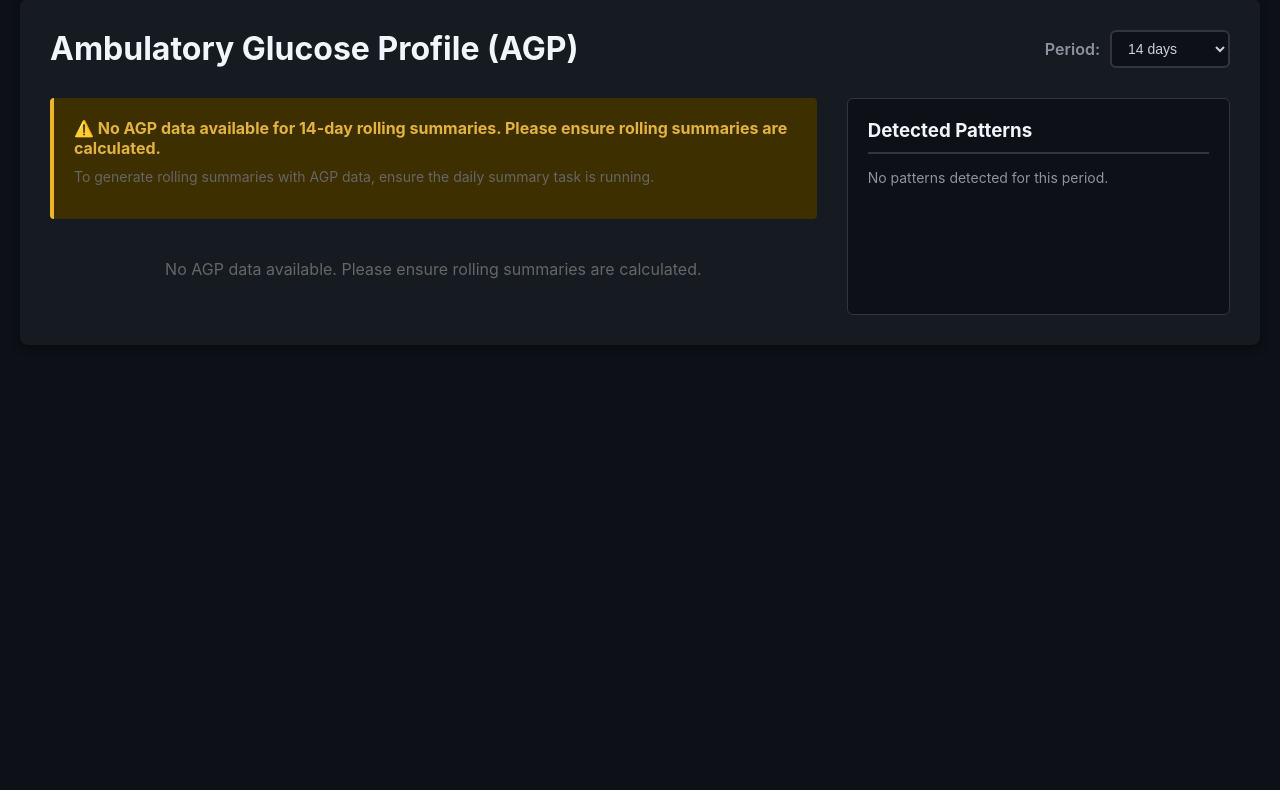
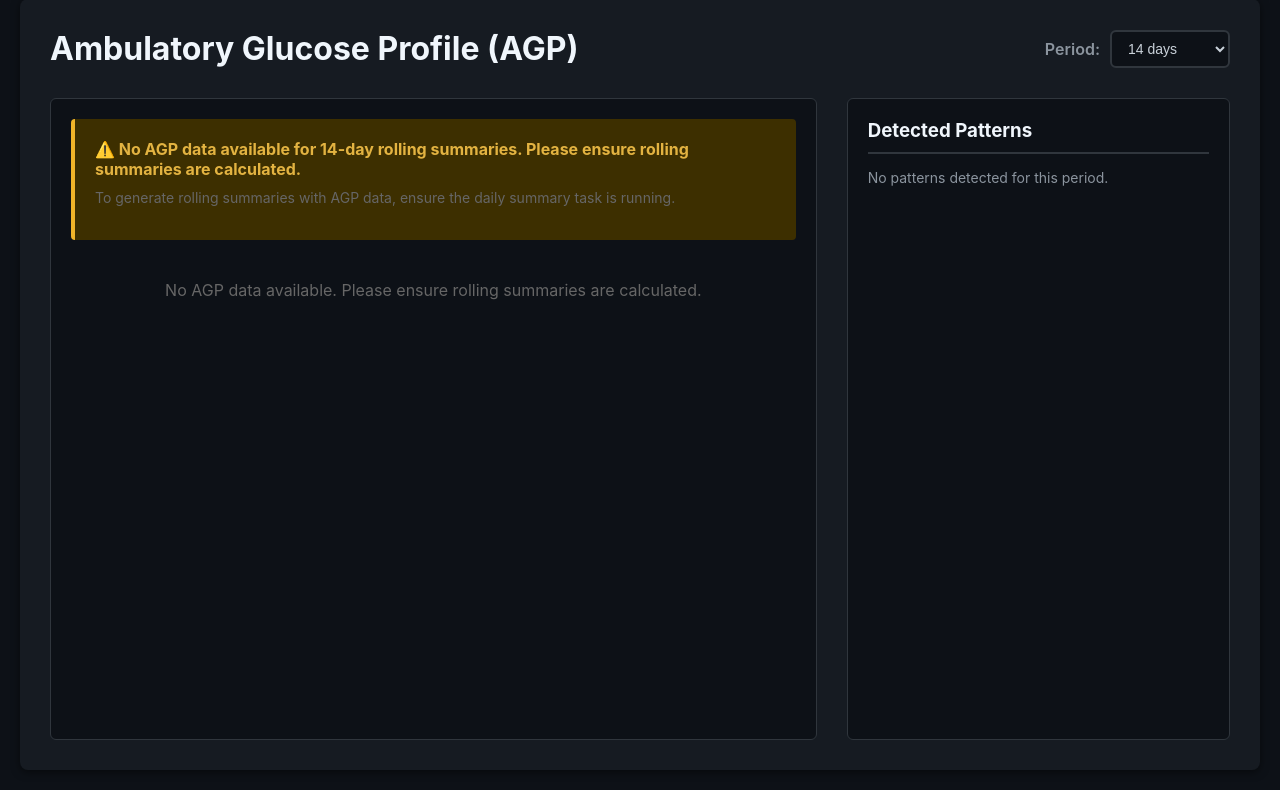
Before and after one commit to scimone/diafit-backend, a Django app: page /summary/agp/ in a window 1280 px wide. Shown: the part 21-811 px from the top of the page. Before the commit the page ends 336 px from the top, so only its background shows below. Run offline with Django 5.2, Linux system fonts and the light colour scheme; the visitor is signed in with stand-in values (Sample User, id 1); data that the repository does not hold is empty; some libraries are stand-ins or nearby versions.

Commit message:
Refactor AGP visualization styles and update layout for improved aesthetics and usability

```diff
--- a/summary/static/summary/css/agp_visualization.css
+++ b/summary/static/summary/css/agp_visualization.css
@@ -23,6 +23,13 @@ body {
 
 .left-column {
     min-width: 0;
+    align-items: start;
+    background: #0d1117;
+    border-radius: 6px;
+    padding: 20px;
+    border: 1px solid #30363d;
+    height: 600px;
+    max-height: 600px;
 }
 
 .right-column {
@@ -30,8 +37,11 @@ body {
     border-radius: 6px;
     padding: 20px;
     border: 1px solid #30363d;
-    max-height: 800px;
+    height: 600px;
+    max-height: 600px;
     overflow-y: auto;
+    position: sticky;
+    top: 20px;
 }
 
 .patterns-list {
@@ -169,7 +179,7 @@ h1 {
 }
 
 .chart-container {
-    margin-top: 30px;
+    margin-top: 0;
     min-height: 400px;
 }
 
--- a/summary/templates/summary/agp_visualization.html
+++ b/summary/templates/summary/agp_visualization.html
@@ -48,25 +48,6 @@
                 {% endif %}
 
                 {% if summary %}
-                <div class="stats-grid">
-                    <div class="stat-card">
-                        <div class="stat-label">Average Glucose</div>
-                        <div class="stat-value">{{ summary.glucose_avg }}<span class="stat-unit"> mg/dL</span></div>
-                    </div>
-                    <div class="stat-card" style="border-left-color: #28a745;">
-                        <div class="stat-label">Time in Range</div>
-                        <div class="stat-value">{{ summary.time_in_range }}<span class="stat-unit">%</span></div>
-                    </div>
-                    <div class="stat-card" style="border-left-color: #ffc107;">
-                        <div class="stat-label">Time Below Range</div>
-                        <div class="stat-value">{{ summary.time_below_range }}<span class="stat-unit">%</span></div>
-                    </div>
-                    <div class="stat-card" style="border-left-color: #dc3545;">
-                        <div class="stat-label">Time Above Range</div>
-                        <div class="stat-value">{{ summary.time_above_range }}<span class="stat-unit">%</span></div>
-                    </div>
-                </div>
-
                 <div class="chart-container">
                     <div id="agpChart"></div>
                 </div>
--- a/summary/views.py
+++ b/summary/views.py
@@ -181,14 +181,8 @@ def create_agp_plotly_graph(agp_data):
 
     # Update layout
     fig.update_layout(
-        title={
-            "text": "24-Hour Ambulatory Glucose Profile (AGP)",
-            "x": 0.5,
-            "xanchor": "center",
-            "font": {"size": 20, "color": "#f0f6fc"},
-        },
         xaxis=dict(
-            title=dict(text="Time of Day", font=dict(color="#8b949e")),
+            # title=dict(text="Time of Day", font=dict(color="#8b949e")),
             tickmode="array",
             tickvals=x_values[::12]
             if len(x_values) > 12
@@ -200,17 +194,18 @@ def create_agp_plotly_graph(agp_data):
             gridcolor="#30363d",
         ),
         yaxis=dict(
-            title=dict(text="Glucose (mg/dL)", font=dict(color="#8b949e")),
+            # title=dict(text="Glucose (mg/dL)", font=dict(color="#8b949e")),
             range=[0, 400],
             tickfont=dict(color="#8b949e"),
             gridcolor="#30363d",
         ),
         hovermode="x unified",
         template="plotly_dark",
-        paper_bgcolor="#161b22",
+        paper_bgcolor="#0d1117",
         plot_bgcolor="#0d1117",
-        height=600,
+        height=400,
         showlegend=False,
+        margin=dict(l=0, r=0, t=0, b=0),  # Reduce margins: left, right, top, bottom
     )
 
     # Convert to JSON for embedding
@@ -223,34 +218,19 @@ def agp_data_api(request):
     API endpoint to get AGP data as JSON for a specific date and period_days.
     """
     user = request.user
-    selected_date = request.GET.get("date")
     period_days = int(request.GET.get("period_days", 14))
 
-    if selected_date:
-        try:
-            summary = RollingSummary.objects.get(
-                user=user,
-                date=selected_date,
-                period_days=period_days,
-                agp__isnull=False,
-            )
-        except RollingSummary.DoesNotExist:
-            return JsonResponse(
-                {"error": "No data found for this date and period"}, status=404
-            )
-    else:
-        summary = (
-            RollingSummary.objects.filter(
-                user=user, period_days=period_days, agp__isnull=False
-            )
-            .order_by("-date")
-            .first()
+    summary = (
+        RollingSummary.objects.filter(
+            user=user, period_days=period_days, agp__isnull=False
         )
-        if not summary:
-            return JsonResponse({"error": "No AGP data available"}, status=404)
+        .order_by("-date")
+        .first()
+    )
+    if not summary:
+        return JsonResponse({"error": "No AGP data available"}, status=404)
 
     response_data = {
-        "date": summary.date,
         "period_days": summary.period_days,
         "agp": summary.agp or {},
         "agp_summary": summary.agp_summary,
```
